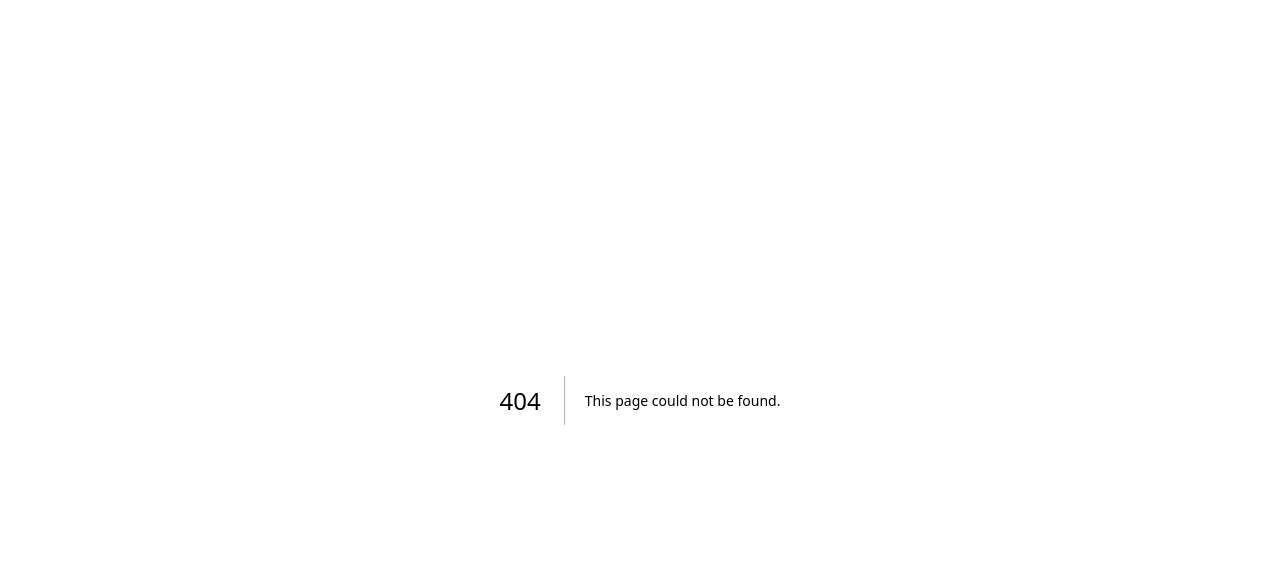
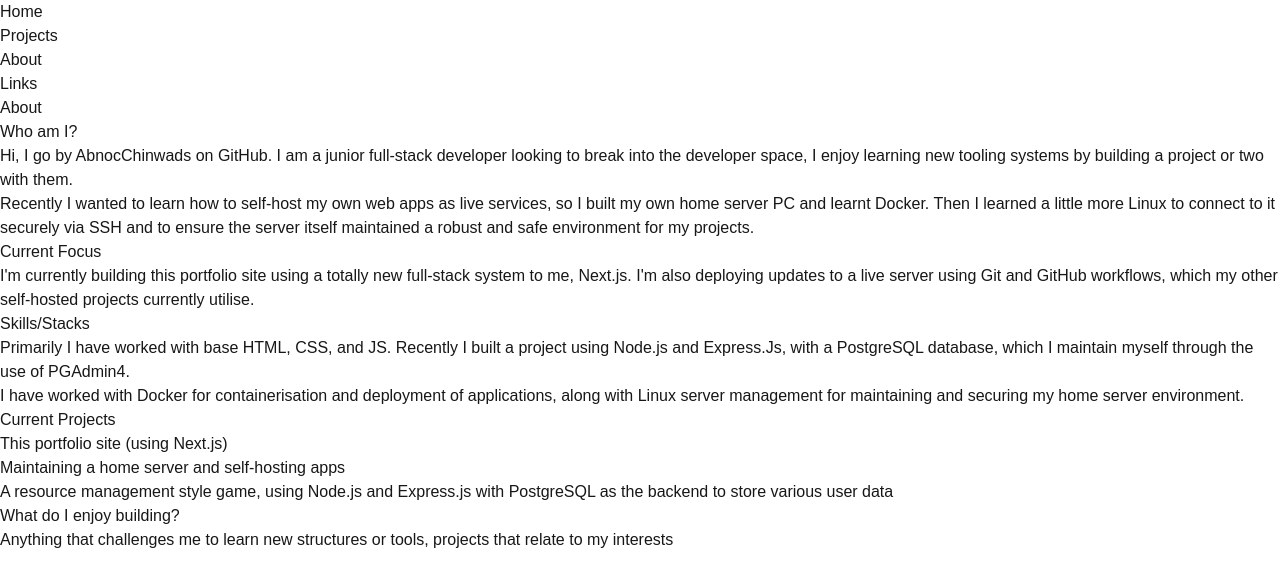
Before and after one commit to AbnocChinwads/abnoc-dev, a Next.js app: page /about in a window 1280 px wide. Before the commit this address had no page. Shown: the top 586 px of the page. Built offline with nearby package versions, Linux system fonts and the light colour scheme.

Commit message:
Add About, Projects, and Links pages; update Home and layout with navigation

```diff
--- /dev/null
+++ b/src/app/about/page.tsx
@@ -0,0 +1,60 @@
+export default function About() {
+  return (
+    <main>
+      <h2>About</h2>
+
+      <h3>Who am I?</h3>
+
+      <p>
+        Hi, I go by AbnocChinwads on GitHub. I am a junior full-stack developer
+        looking to break into the developer space, I enjoy learning new tooling
+        systems by building a project or two with them.
+      </p>
+      <p>
+        Recently I wanted to learn how to self-host my own web apps as live
+        services, so I built my own home server PC and learnt Docker. Then I
+        learned a little more Linux to connect to it securely via SSH and to
+        ensure the server itself maintained a robust and safe environment for my
+        projects.
+      </p>
+
+      <h3>Current Focus</h3>
+
+      <p>
+        I'm currently building this portfolio site using a totally new
+        full-stack system to me, Next.js. I'm also deploying updates to a live
+        server using Git and GitHub workflows, which my other self-hosted
+        projects currently utilise.
+      </p>
+
+      <h3>Skills/Stacks</h3>
+      <p>
+        Primarily I have worked with base HTML, CSS, and JS. Recently I built a
+        project using Node.js and Express.Js, with a PostgreSQL database, which
+        I maintain myself through the use of PGAdmin4.
+      </p>
+      <p>
+        I have worked with Docker for containerisation and deployment of
+        applications, along with Linux server management for maintaining and
+        securing my home server environment.
+      </p>
+
+      <h3>Current Projects</h3>
+
+      <ul>
+        <li>This portfolio site (using Next.js)</li>
+        <li>Maintaining a home server and self-hosting apps</li>
+        <li>
+          A resource management style game, using Node.js and Express.js with
+          PostgreSQL as the backend to store various user data
+        </li>
+      </ul>
+
+      <h3>What do I enjoy building?</h3>
+      <p>
+        Anything that challenges me to learn new structures or tools, projects
+        that relate to my interests
+      </p>
+    </main>
+  );
+}
--- a/src/app/layout.tsx
+++ b/src/app/layout.tsx
@@ -1,5 +1,6 @@
 import type { Metadata } from "next";
 import { Geist, Geist_Mono } from "next/font/google";
+import Link from "next/link";
 import "./globals.css";
 
 const geistSans = Geist({
@@ -13,8 +14,8 @@ const geistMono = Geist_Mono({
 });
 
 export const metadata: Metadata = {
-  title: "Create Next App",
-  description: "Generated by create next app",
+  title: "abnoc.dev",
+  description: "A portfolio website to display my projects and act as a developer CV",
 };
 
 export default function RootLayout({
@@ -27,7 +28,25 @@ export default function RootLayout({
       lang="en"
       className={`${geistSans.variable} ${geistMono.variable} h-full antialiased`}
     >
-      <body className="min-h-full flex flex-col">{children}</body>
+      <body className="min-h-full flex flex-col">
+        <nav>
+          <ul>
+            <li>
+              <Link href="/">Home</Link>
+            </li>
+            <li>
+              <Link href="/projects">Projects</Link>
+            </li>
+            <li>
+              <Link href="/about">About</Link>
+            </li>
+            <li>
+              <Link href="/links">Links</Link>
+            </li>
+          </ul>
+        </nav>
+        {children}
+      </body>
     </html>
   );
 }
--- /dev/null
+++ b/src/app/links/page.tsx
@@ -0,0 +1,8 @@
+export default function Links() {
+    return (
+        <main>
+            <h2>Links</h2>
+            <p>Github, server projects, and external resources</p>
+        </main>
+    );
+}
--- a/src/app/page.tsx
+++ b/src/app/page.tsx
@@ -1,8 +1,21 @@
 export default function Home() {
   return (
     <main>
-      <h1>abnoc.dev</h1>
-      <p>Developer portfolio and systems projects</p>
+      <h2>AbnocChinwads</h2>
+
+      <p>
+        Developer focused on web applications, self-hosted infrastructure,
+        and currently learning full-stack systems with Next.js and Node.js.
+      </p>
+
+      <h3>
+        Current Projects
+      </h3>
+      <ul>
+        <li>Portfolio site (this one)</li>
+        <li>Server-hosted projects</li>
+      </ul>
     </main>
+
   );
 }
--- /dev/null
+++ b/src/app/projects/page.tsx
@@ -0,0 +1,8 @@
+export default function Projects() {
+    return (
+        <main>
+            <h2>Projects</h2>
+            <p>List of things I've built</p>
+        </main>
+    );
+}
```
